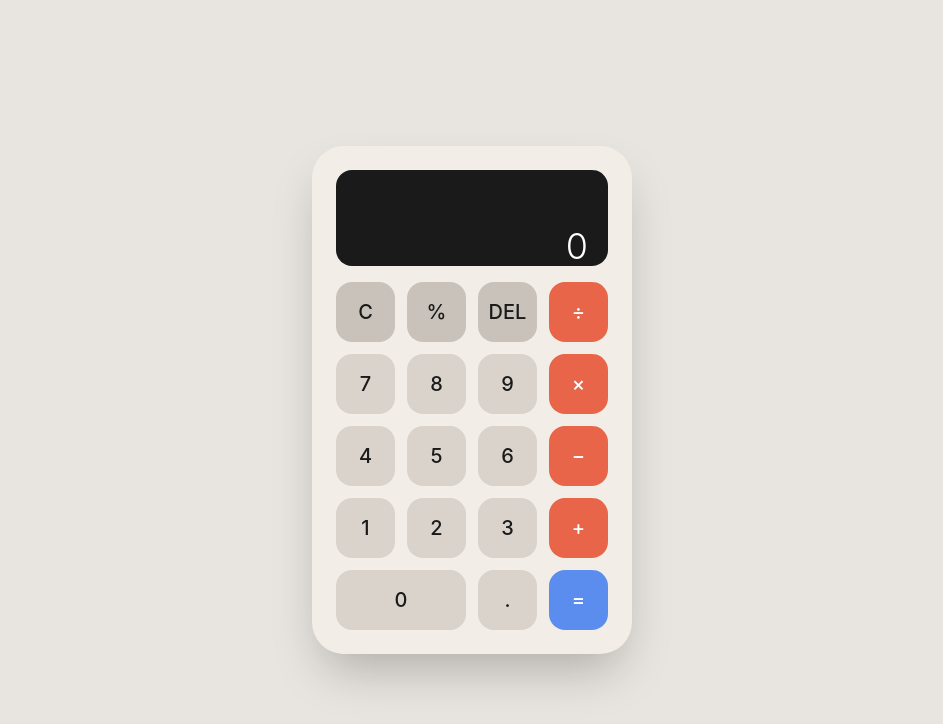
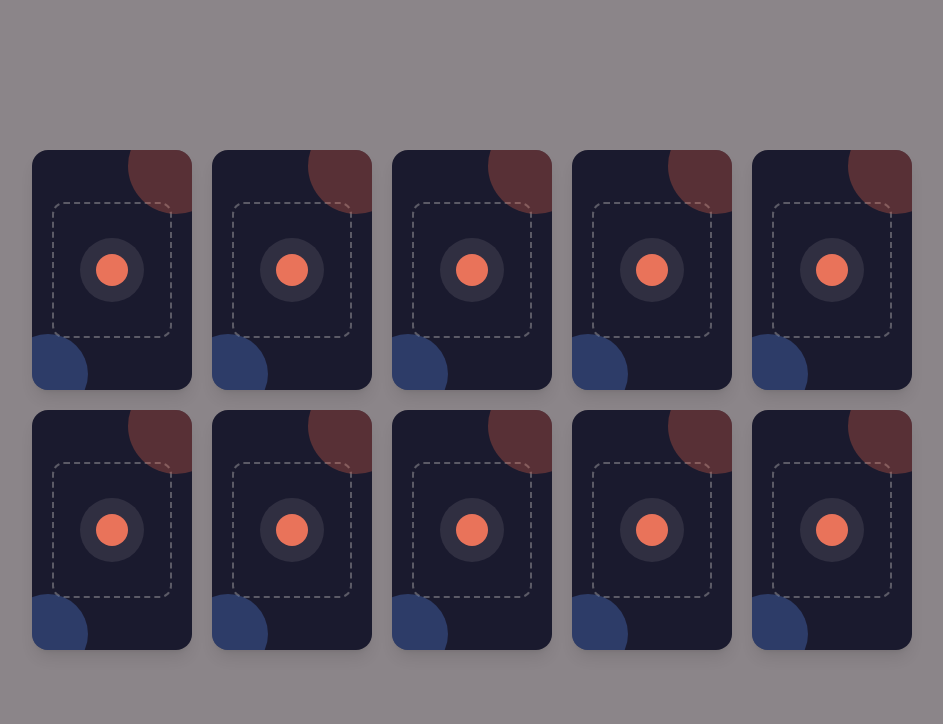
Before and after one commit to LuPinssss/ChanceCulator2, a React (Vite) app: page / in a window 1280 px wide. Shown: the top 724 px of the page, without its empty margins (168-1111 px from the left). Built offline with nearby package versions, Linux system fonts and the light colour scheme.

Commit message:
feat: redesign FlipCard with real 3D flip animation and new color theme

```diff
--- a/src/App.jsx
+++ b/src/App.jsx
@@ -3,7 +3,7 @@ import Calculator from './components/Calculator.jsx'
 
 function App() {
   return(
-    <Calculator />
+    <FlipCardGame />
   )
 }
 
--- a/src/components/FlipCard.jsx
+++ b/src/components/FlipCard.jsx
@@ -1,17 +1,33 @@
-
 function FlipCard({ value, isFlipped, onClick }) {
   return (
     <>
       <div
-        className={`transition-transform ${isFlipped ? "[transform:rotateY(180deg)]" : ""} flex justify-center items-center w-40 h-60 rounded-lg bg-[#ADD8E6] cursor-pointer`}
         onClick={onClick}
+        className="w-40 h-60 cursor-pointer [perspective:1000px]"
       >
-        {isFlipped && (
-          <div className="text-8xl [transform:rotateY(180deg)]">{value}</div>
-        )}
-        {!isFlipped && (
-          <div className="flex justify-center items-center w-30 h-50 rounded-lg bg-[#0000CD]"></div>
-        )}
+        <div
+          className={`relative w-full h-full transition-transform duration-500 [transform-style:preserve-3d] ${
+            isFlipped ? "[transform:rotateY(180deg)]" : ""
+          }`}
+        >
+          {/* back of the card (shown when not flipped) */}
+          <div className="absolute inset-0 flex justify-center items-center rounded-2xl bg-[#1a1a2E] shadow-lg [backface-visibility:hidden] overflow-hidden">
+            {/* decorative circles */}
+            <div className="absolute -top-8 -right-8 w-24 h-24 rounded-full bg-[#E8654A]/30"></div>
+            <div className="absolute -bottom-6 -left-6 w-20 h-20 rounded-full bg-[#5B8DEF]/30"></div>
+            <div className="absolute top-1/2 left-1/2 -translate-x-1/2 -translate-y-1/2 w-16 h-16 rounded-full bg-[#F2EDE6]/10"></div>
+
+            {/* inner pattern grid */}
+            <div className="w-[7.5rem] h-[8.5rem] rounded-xl border-2 border-dashed border-[#F2EDE6]/30 flex items-center justify-center">
+              <div className="w-8 h-8 rounded-full bg-[#E8654A]"></div>
+            </div>
+          </div>
+
+          {/* front of the card (shown when flipped) */}
+          <div className="absolute inset-0 flex justify-center items-center rounded-2xl bg-[#F2EDE6] shadow-lg [transform:rotateY(180deg)] [backface-visibility:hidden]">
+            <div className="text-8xl font-light text-[#1a1a1a]">{value}</div>
+          </div>
+        </div>
       </div>
     </>
   )
```
